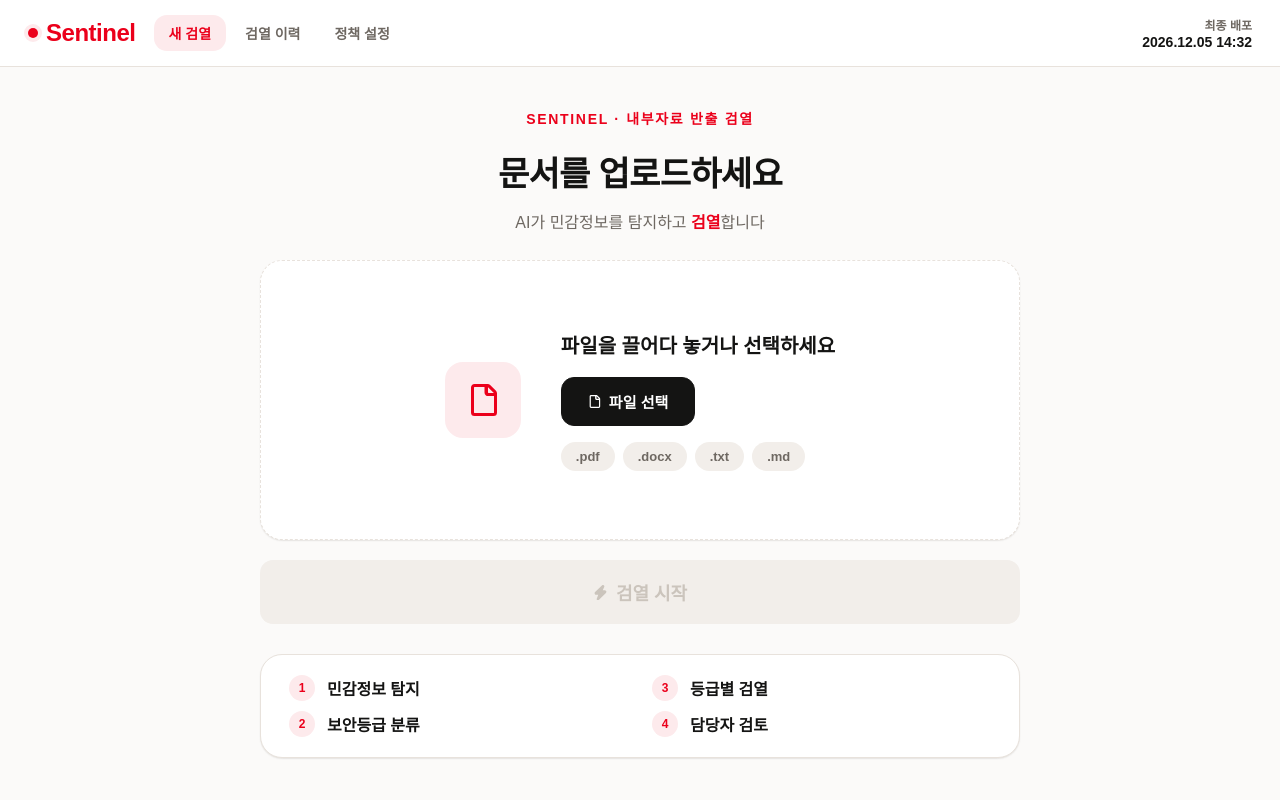
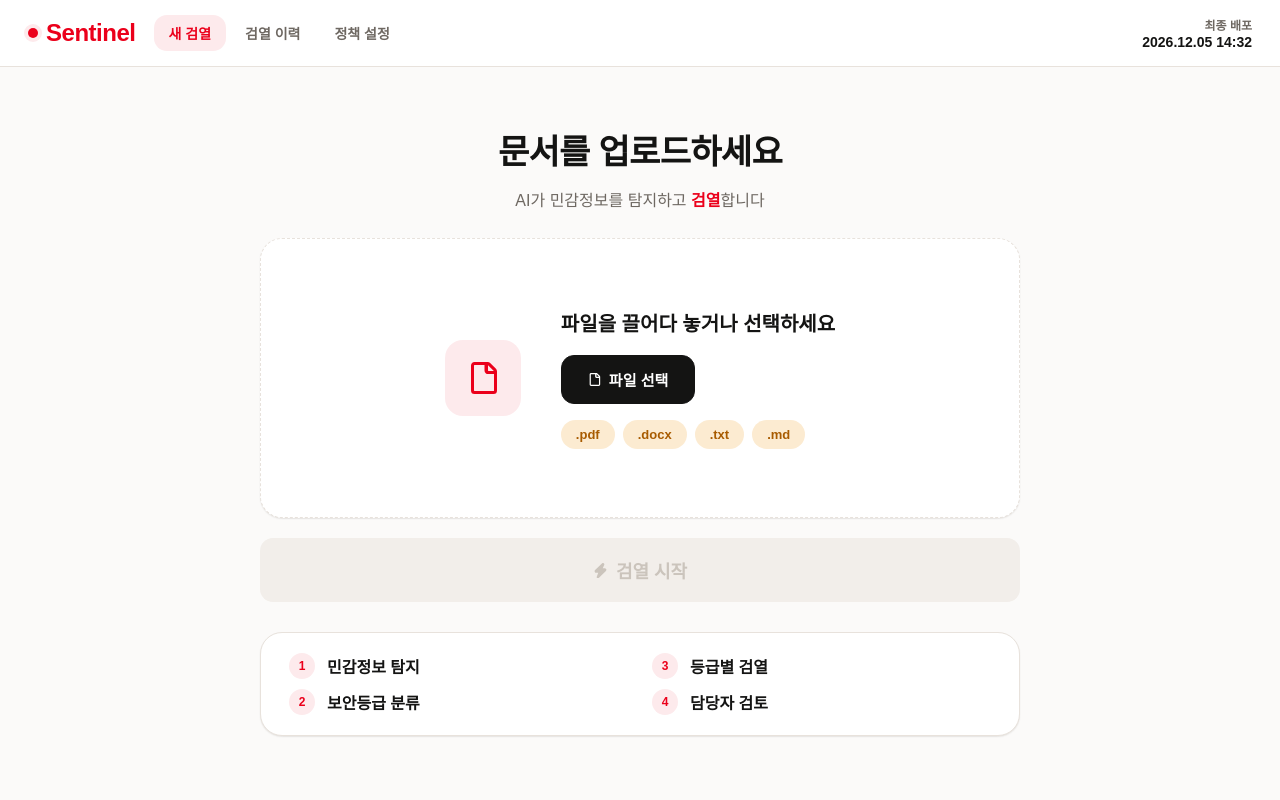
Before and after one commit to cosmosjiwan/Sentinel, a Flask app: page / in a window 1280 px wide. Run offline with Flask 3, Linux system fonts and the light colour scheme; some web fonts are replaced.

Commit message:
회색 칩 웜/유형색 교체 + 최초 화면 아이브로우 문구 제거 (#8)
* 밋밋한 회색 칩을 팔레트에 맞춘 웜/유형색으로 교체

- 딥 앰버 텍스트 토큰(--amber-ink) 추가
- 포맷 칩(.pdf/.docx/.txt/.md)과 공용 칩(.chip)을 회색→웜 크림+앰버로
- 정책 '기본 탐지 규칙'의 유형 칩을 회색 단색→유형별 색상으로 구분
  (개인정보=레드, 인증정보=오렌지, 금융/기타=그레이 등 기존 팔레트 재사용)

참고: 최초 화면의 'SENTINEL · 내부자료 반출 검열' 문구는 앞선 커밋에서 이미 제거됨.
이번 재배포로 운영 반영됨.

Co-Authored-By: Claude Opus 4.8 <noreply@anthropic.com>
Claude-Session: https://claude.ai/code/session_01QcTcEAy6cybN3D3rM6DS6L

* 최초 화면 'SENTINEL · 내부자료 반출 검열' 문구 제거 (재적용)

이전 PR에서 제거했으나 브랜치 분기 과정에서 main 에 반영되지 않아 운영 화면에
문구가 남아 있던 문제를 바로잡는다. 히어로 아이브로우 텍스트와 관련 CSS를 제거.

Co-Authored-By: Claude Opus 4.8 <noreply@anthropic.com>
Claude-Session: https://claude.ai/code/session_01QcTcEAy6cybN3D3rM6DS6L

---------

Co-authored-by: Claude <noreply@anthropic.com>

```diff
--- a/static/css/common.css
+++ b/static/css/common.css
@@ -29,6 +29,7 @@
   --peach:     #FFDFCC;
   --pink:      #FFC7CE;
   --cream:     #FCEBD1;
+  --amber-ink: #A85B00;  /* 크림 위에서 읽히는 딥 앰버 텍스트 */
 
   /* ── Elevation (warm shadow) ── */
   --shadow2:  0 1px 2px rgba(40,30,22,.06), 0 1px 1px rgba(40,30,22,.04);
@@ -123,12 +124,12 @@ body {
   font-size: 12px;
   padding: 5px 12px;
   border-radius: 999px;
-  font-weight: 600;
-  background: var(--surface2);
+  font-weight: 700;
+  background: var(--cream);
   border: none;
-  color: var(--muted);
+  color: var(--amber-ink);
 }
-.chip-plain { background: var(--surface3); }
+.chip-plain { background: var(--surface3); color: var(--muted); }
 .icon-btn {
   width: 38px;
   height: 38px;
--- a/static/css/input.css
+++ b/static/css/input.css
@@ -22,13 +22,6 @@ body {
   gap: 28px;
 }
 
-.upload-hero-eyebrow {
-  font-size: var(--fs-sm);
-  font-weight: 800;
-  letter-spacing: .12em;
-  color: var(--accent);
-  text-align: center;
-}
 .upload-hero-title {
   font-size: 36px;
   font-weight: 800;
@@ -148,9 +141,9 @@ body {
   font-weight: 700;
   padding: 7px 15px;
   border-radius: 999px;
-  background: var(--surface2);
+  background: var(--cream);
   border: none;
-  color: var(--muted);
+  color: var(--amber-ink);
 }
 
 /* ── 검열 버튼 ── */
--- a/templates/input.html
+++ b/templates/input.html
@@ -28,7 +28,6 @@
 <!-- 콘텐츠 영역 -->
 <div class="content-area">
   <div class="upload-hero">
-    <div class="upload-hero-eyebrow">SENTINEL · 내부자료 반출 검열</div>
     <div class="upload-hero-title">문서를 업로드하세요</div>
     <div class="upload-hero-sub">AI가 민감정보를 탐지하고 <span class="hero-accent">검열</span>합니다</div>
 
--- a/templates/policy.html
+++ b/templates/policy.html
@@ -83,7 +83,7 @@
     <div class="rule-list">
       {% for b in builtin %}
       <div class="rule-row-ro">
-        <span class="grade-chip ro-type">{{ tlabels.get(b.type, b.type) }}</span>
+        <span class="grade-chip ro-type ro-type-{{ b.type }}">{{ tlabels.get(b.type, b.type) }}</span>
         <span class="ro-label">{{ b.name }}</span>
         <code class="ro-pattern">{{ b.example }}</code>
       </div>
```
Also changed, not shown: static/css/manage.css (+7 -1 lines).
